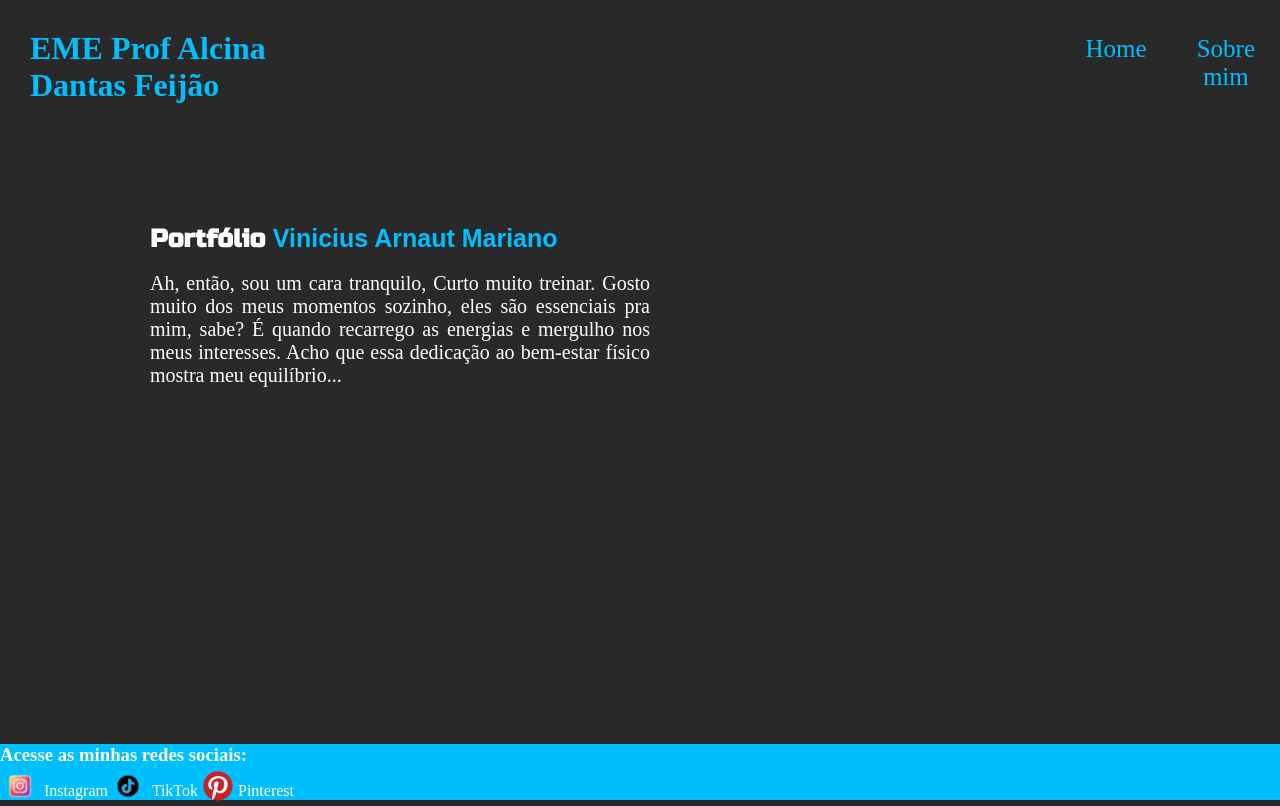
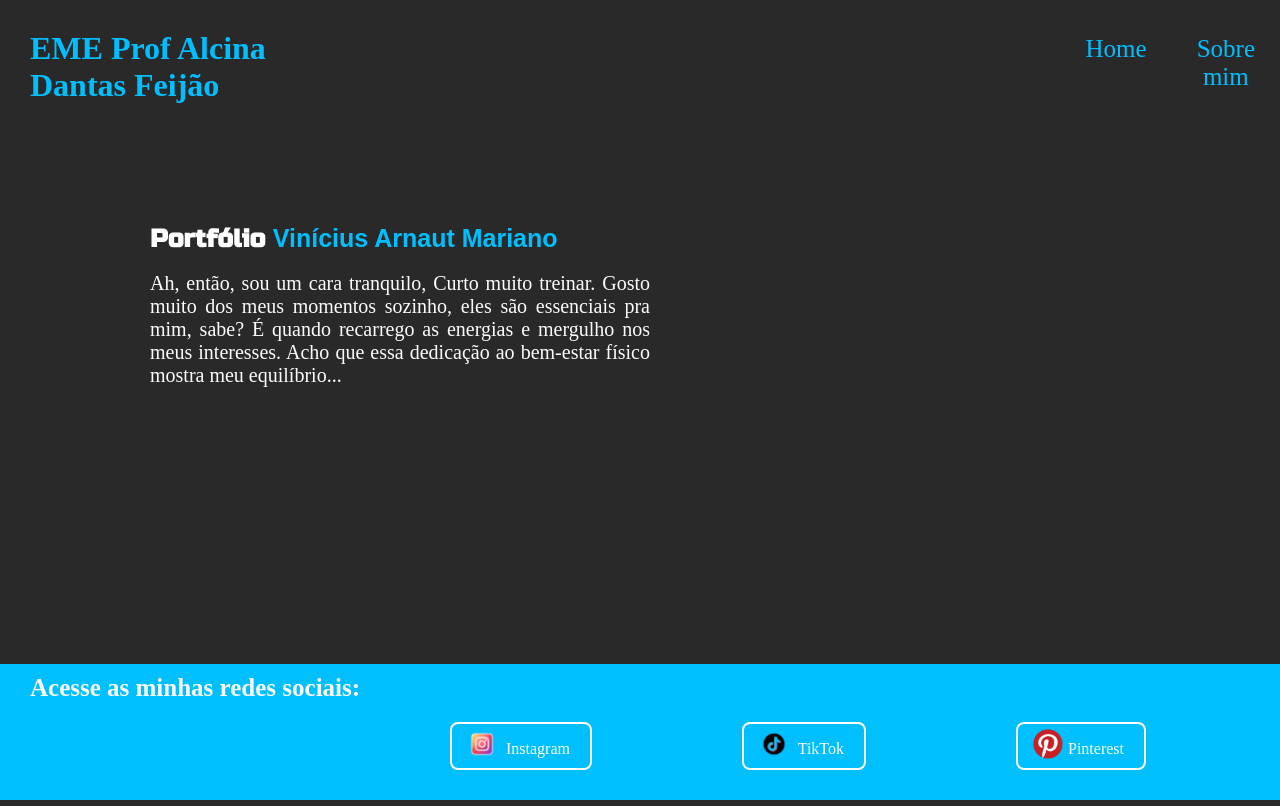
Before and after one commit to KauaHVieira/Progweb, a plain HTML site: page index.html in a window 1280 px wide. Drawn offline with Linux system fonts and the light colour scheme.

Commit message:
almostfinished

```diff
--- a/index.html
+++ b/index.html
@@ -21,7 +21,7 @@
 </header>
 
 <main class="Main">
-<h2 class="Main_titulo">Portfólio <strong class="nome">Vinicius Arnaut Mariano</strong></h2>
+<h2 class="Main_titulo">Portfólio <strong class="nome">Vinícius Arnaut Mariano</strong></h2>
 <br>
 <aside>
 <p class="Main_aside"> Ah, então, sou um cara tranquilo, Curto muito treinar. Gosto muito dos meus momentos sozinho,
@@ -35,11 +35,11 @@
 <h3 class ="Footer_subtitulo">Acesse as minhas redes sociais:</h3>
 
 <div class="Footer_linkM">
-<li><a class="Footer_links" href="https://www.instagram.com/vinii_gym"><img class="Footer_linksimg" src="./img/intagramR.png"> Instagram</a></li>
+<a class="Footer_links" href="https://www.instagram.com/vinii_gym"><img class="Footer_linksimg" src="./img/intagramR.png"> Instagram</a>
 
-<li><a class="Footer_links" href="https://www.tiktok.com/@vinii_gym" ><img class="Footer_linksimg" src="./img/tiktekoR.png"> TikTok</a></li>
+<a class="Footer_links" href="https://www.tiktok.com/@vinii_gym" ><img class="Footer_linksimg" src="./img/tiktekoR.png"> TikTok</a>
 
-<li><a class="Footer_links" href="https://pin.it/1kb6hlxA2"><img class="Footer_linksimg" src="./img/pinterestR.png">Pinterest</a></li>
+<a class="Footer_links" href="https://pin.it/1kb6hlxA2"><img class="Footer_linksimg" src="./img/pinterestR.png">Pinterest</a>
 
 </div>
 
--- a/style.css
+++ b/style.css
@@ -70,12 +70,17 @@ li {
       text-decoration: none;
       color: white;
       text-align: center;
+      border: 2px solid white;
+      padding: 0px 20px 10px 10px;
+      border-radius: 8px;
 
     }
 
     .Footer_subtitulo{
      color: #FCFCFC;
-
+     padding: 10px 20px 30px 30px;
+     margin-bottom: -10px;
+     font-size: 25px;
 
     }
 
@@ -86,14 +91,24 @@ li {
     margin-bottom: -10px;
     padding: 5px;
 
+
     }
 
     .Footer_linkM{
     display: flex;
-flex-direction: row;
+   flex-direction: row;
+   gap: 150px;
+   padding: 0px 50px 30px 50px;
+   margin-left: 400px;
+
+    }
+
+    .Footer_linkM :hover{
+      color: #292929;
+
+        }
 
 
-    }
     .Footer{
       width: 100%;
       height:auto;
```
